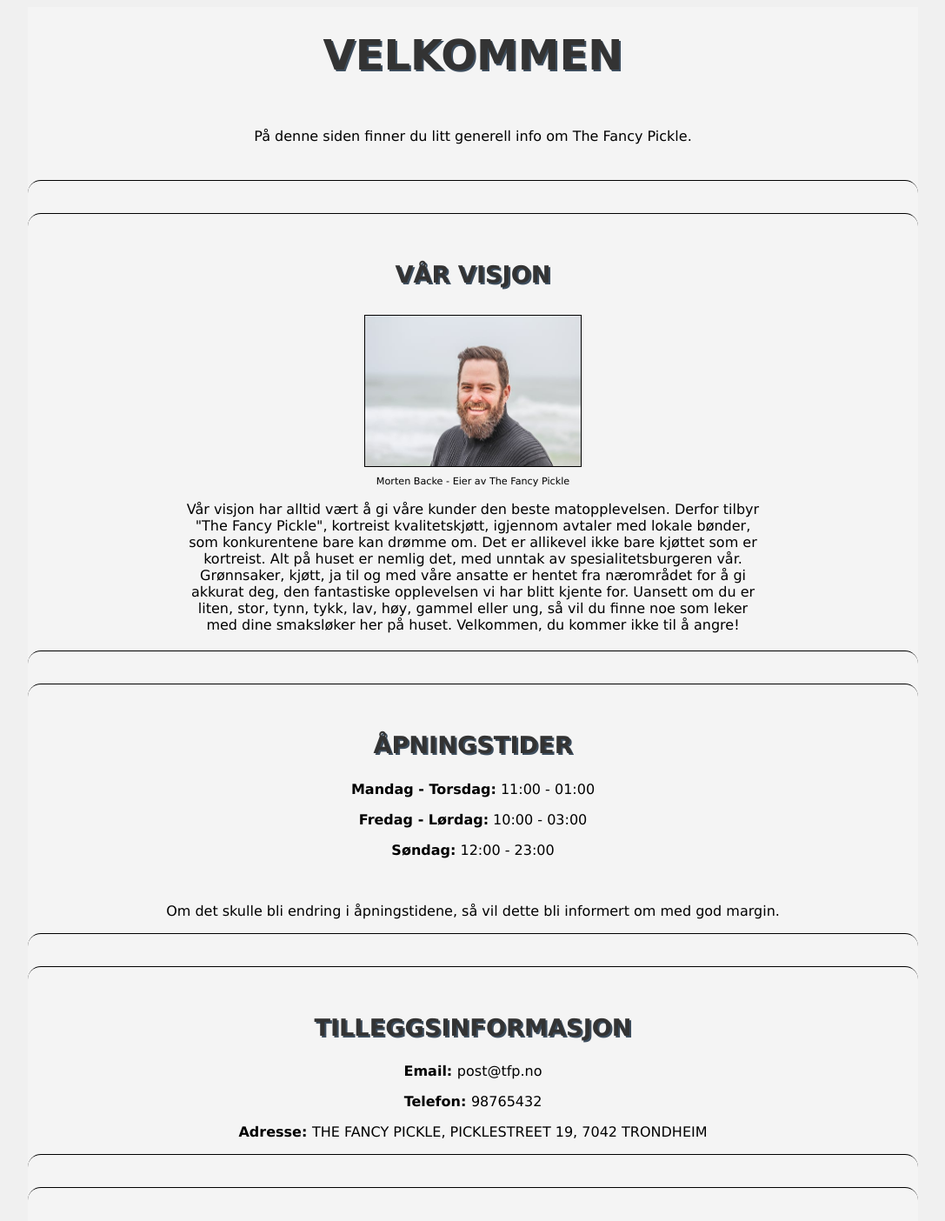
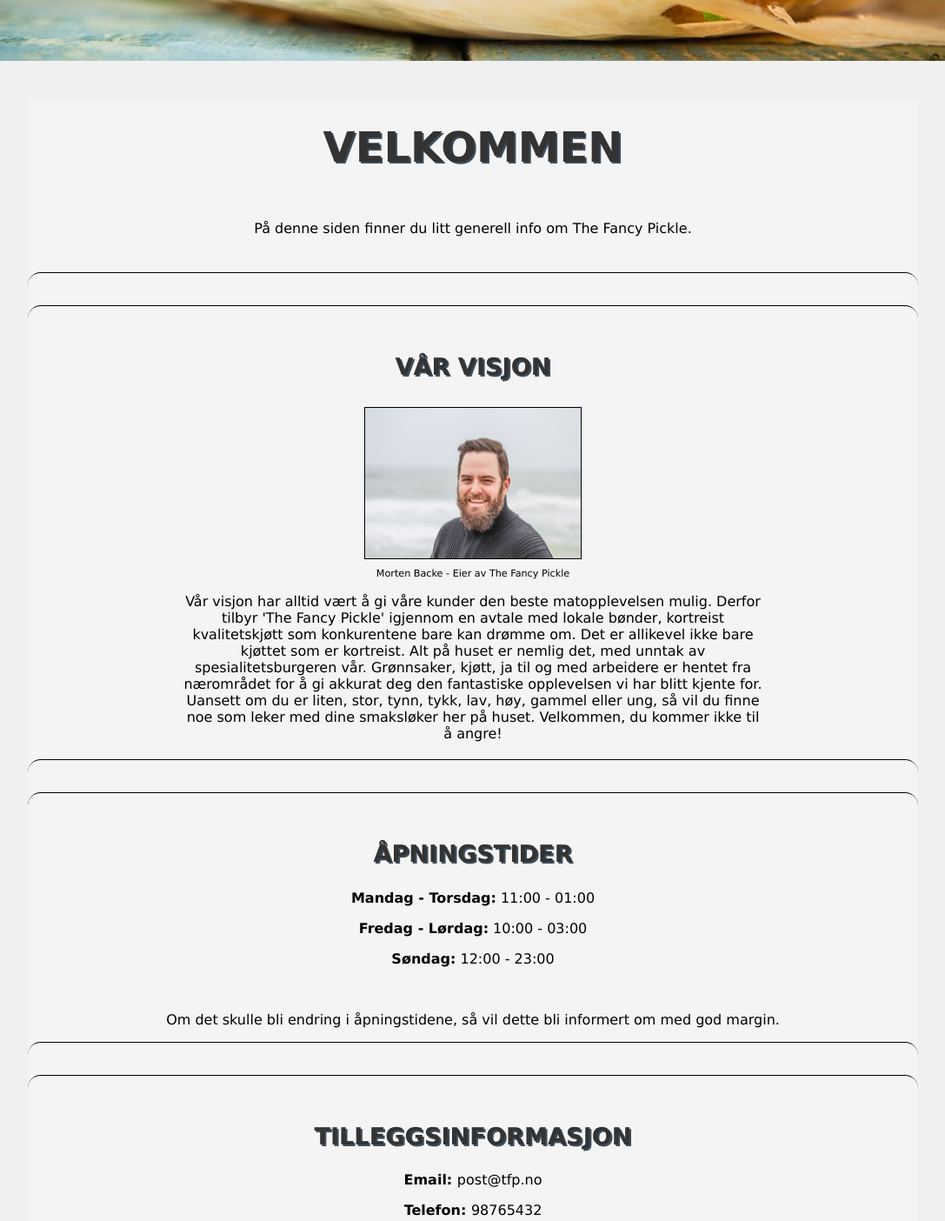
Before and after one commit to Olaussen/ProsjektWebtek, a plain HTML site: page p3/about.html in a window 1280 px wide. Shown: the part 605-2009 px from the top of the page at 87% size, without its empty margins (96-1183 px from the left). Drawn offline with Linux system fonts and the light colour scheme.

Commit message:
fix på alle html etter git fatal

```diff
--- a/p3/about.html
+++ b/p3/about.html
@@ -8,44 +8,7 @@
 </head>
 
 <body>
-<<<<<<< HEAD
-
-  <div id="wrapper">
-    <img id="aboutuspic" src="images/aboutus.jpg" alt="Title picture of the about-page">
-    <div class="contentwrapper">
-      <section class="foodtypeheader">
-        <h1>Velkommen</h1>
-        <p>På denne siden finner du litt generell info om The Fancy Pickle.</p>
-      </section>
-      <hr>
-      <hr>
-      <div id="visjon">
-        <h3>Vår visjon</h3>
-        <figure id="ceopic">
-          <img src="images/visionpic.jpeg" alt="Picture of CEO">
-          <figcaption>Morten Backe - Eier av The Fancy Pickle</figcaption>
-        </figure>
-        <p>Vår visjon har alltid vært å gi våre kunder den beste matopplevelsen. Derfor tilbyr "The Fancy Pickle", kortreist kvalitetskjøtt, igjennom avtaler med lokale bønder, som konkurentene bare kan drømme om. Det er allikevel ikke bare
-          kjøttet som er kortreist. Alt på huset er nemlig det, med unntak av spesialitetsburgeren vår. Grønnsaker, kjøtt, ja til og med våre ansatte er hentet fra nærområdet for å gi akkurat deg, den fantastiske opplevelsen vi har blitt kjente for.
-          Uansett om du er liten, stor, tynn, tykk, lav, høy, gammel eller ung, så vil du finne noe som leker med dine smaksløker her på huset. Velkommen, du kommer ikke til å angre!</p>
-      </div>
-      <hr>
-      <hr>
-      <h3>Åpningstider</h3>
-      <p><b>Mandag - Torsdag:</b> 11:00 - 01:00</p>
-      <p><b>Fredag - Lørdag:</b> 10:00 - 03:00</p>
-      <p><b>Søndag:</b> 12:00 - 23:00</p>
-      <br>
-      <p>Om det skulle bli endring i åpningstidene, så vil dette bli informert om med god margin.</p>
-      <hr>
-      <hr>
-      <h3>Tilleggsinformasjon</h3>
-      <p><b>Email: </b>post@tfp.no</p>
-      <p><b>Telefon: </b>98765432</p>
-      <p><b>Adresse: </b>THE FANCY PICKLE, PICKLESTREET 19, 7042 TRONDHEIM</p>
-      <hr>
-      <hr>
-=======
+  <a name="top"></a>
   <img class="mainpicture" src="images/aboutus.jpg" alt="Title picture of the about-page">
   <div class="contentwrapper">
     <section class="foodtypeheader">
@@ -63,7 +26,6 @@
       <p>Vår visjon har alltid vært å gi våre kunder den beste matopplevelsen mulig. Derfor tilbyr 'The Fancy Pickle' igjennom en avtale med lokale bønder, kortreist kvalitetskjøtt som konkurentene bare kan drømme om. Det er allikevel ikke bare
         kjøttet som er kortreist. Alt på huset er nemlig det, med unntak av spesialitetsburgeren vår. Grønnsaker, kjøtt, ja til og med arbeidere er hentet fra nærområdet for å gi akkurat deg den fantastiske opplevelsen vi har blitt kjente for.
         Uansett om du er liten, stor, tynn, tykk, lav, høy, gammel eller ung, så vil du finne noe som leker med dine smaksløker her på huset. Velkommen, du kommer ikke til å angre!</p>
->>>>>>> de5f1af109686ba78e695bfef183941d099dbf4c
     </div>
     <hr>
     <hr>
--- a/p3/bordres_eng.html
+++ b/p3/bordres_eng.html
@@ -1,5 +1,4 @@
 <!DOCTYPE html>
-<<<<<<< HEAD
 <html lang="en-us" dir="ltr">
 
 <head>
@@ -9,6 +8,7 @@
 </head>
 
 <body>
+  <a name="top"></a>
   <img class="mainpicture" src="images/bordreseng.jpg" alt="Reservation header picture">
   <div class="contentwrapper" id="resContent">
     <div>
@@ -17,20 +17,8 @@
         We are offering table reservation at The Fancy Pickle.
       </p>
       <p>Everthing you will have to do is to press the button at the bottom the bottom-right of the page and fill the form.</p>
-=======
- <html lang="en-us" dir="ltr">
-  <head>
-    <meta charset="utf-8">
-    <title>TFP - Table reservation</title>
-    <link rel="stylesheet" href="css/navogres.css">
-    <link rel="stylesheet" href="css/main.css">
-  </head>
-  <body>
-    <div id=wrapper>
-      <img id="reshead" src="images/bordreseng.jpg" alt="Reservation header picture">
->>>>>>> 22f9505d5a131357108cc75d1884b77ed34c3575
-    </div>
   </div>
+</div>
   <div class="respopup" id="myRes">
     <form class="myForm">
       <h2>Reservation</h2>
--- a/p3/scripts/navbar_and_footer.js
+++ b/p3/scripts/navbar_and_footer.js
@@ -49,7 +49,7 @@ menuButton.onmouseover = function() {
 
 
 //---------- FOOTER ----------
-let footerText = ['<!-- Footer --><div class="footer"><a href="#wrapper" id="backToTop">Tilbake til toppen</a><div id="btmInfo"><span id="genInfo">The Fancy Pickle | Picklestreet 19 | 7042 Trondheim | </span><span id="tlfInfo">Tlf: 98765432 | </span><span id="infoMail"><a href="mailto:post@tfp.no" target="_top">POST@TFP.NO</a></span></div><p id="jobbInfo">Har du lyst på en jobb hos The Fancy Pickle? Vi er alltid interesserte i gode folk med som verdsetter service! Send oss en søknad med CV og et bilde av deg selv til jobb@tfp.no, eller så kan du sjekke om NAV har noen ledige stillinger <a href="https://tjenester.nav.no/stillinger/stillinger?q=the+fancy+pickle" target="_blank">HER</a></p></div></div>', '<!-- Footer --><div class="footer"><a href="#wrapper" id="backToTop">Back to the top</a><div id="btmInfo"><span id="genInfo">The Fancy Pickle | Picklestreet 19 | 7042 Trondheim | </span><span id="tlfInfo">Phone:+47 98765432 | </span><span id="infoMail"><a href="mailto:post@tfp.no" target="_top">POST@TFP.NO</a></span></div><p id="jobbInfo">Do you want to work at The Fancy Pickle? We are always service-oriented persons! Send us an application with a CV and a picture of yourself to jobb@tfp.no, or you can check if NAV has some advertised jobs <a href="https://tjenester.nav.no/stillinger/stillinger?q=the+fancy+pickle" target="_blank">HERE</a></p></div>'];
+let footerText = ['<!-- Footer --><div class="footer"><a href="#top" id="backToTop">Tilbake til toppen</a><div id="btmInfo"><span id="genInfo">The Fancy Pickle | Picklestreet 19 | 7042 Trondheim | </span><span id="tlfInfo">Tlf: 98765432 | </span><span id="infoMail"><a href="mailto:post@tfp.no" target="_top">POST@TFP.NO</a></span></div><p id="jobbInfo">Har du lyst på en jobb hos The Fancy Pickle? Vi er alltid interesserte i gode folk med som verdsetter service! Send oss en søknad med CV og et bilde av deg selv til jobb@tfp.no, eller så kan du sjekke om NAV har noen ledige stillinger <a href="https://tjenester.nav.no/stillinger/stillinger?q=the+fancy+pickle" target="_blank">HER</a></p></div></div>', '<!-- Footer --><div class="footer"><a href="#top" id="backToTop">Back to the top</a><div id="btmInfo"><span id="genInfo">The Fancy Pickle | Picklestreet 19 | 7042 Trondheim | </span><span id="tlfInfo">Phone:+47 98765432 | </span><span id="infoMail"><a href="mailto:post@tfp.no" target="_top">POST@TFP.NO</a></span></div><p id="jobbInfo">Do you want to work at The Fancy Pickle? We are always service-oriented persons! Send us an application with a CV and a picture of yourself to jobb@tfp.no, or you can check if NAV has some advertised jobs <a href="https://tjenester.nav.no/stillinger/stillinger?q=the+fancy+pickle" target="_blank">HERE</a></p></div>'];
 
 
 function createFooter() {
```
Also changed, not shown: p3/about_eng.html (+1 -0 lines), p3/bordres.html (+1 -0 lines), p3/galleri.html (+1 -1 lines), p3/galleri_eng.html (+1 -0 lines), p3/meny.html (+1 -0 lines), p3/meny_eng.html (+1 -0 lines).
